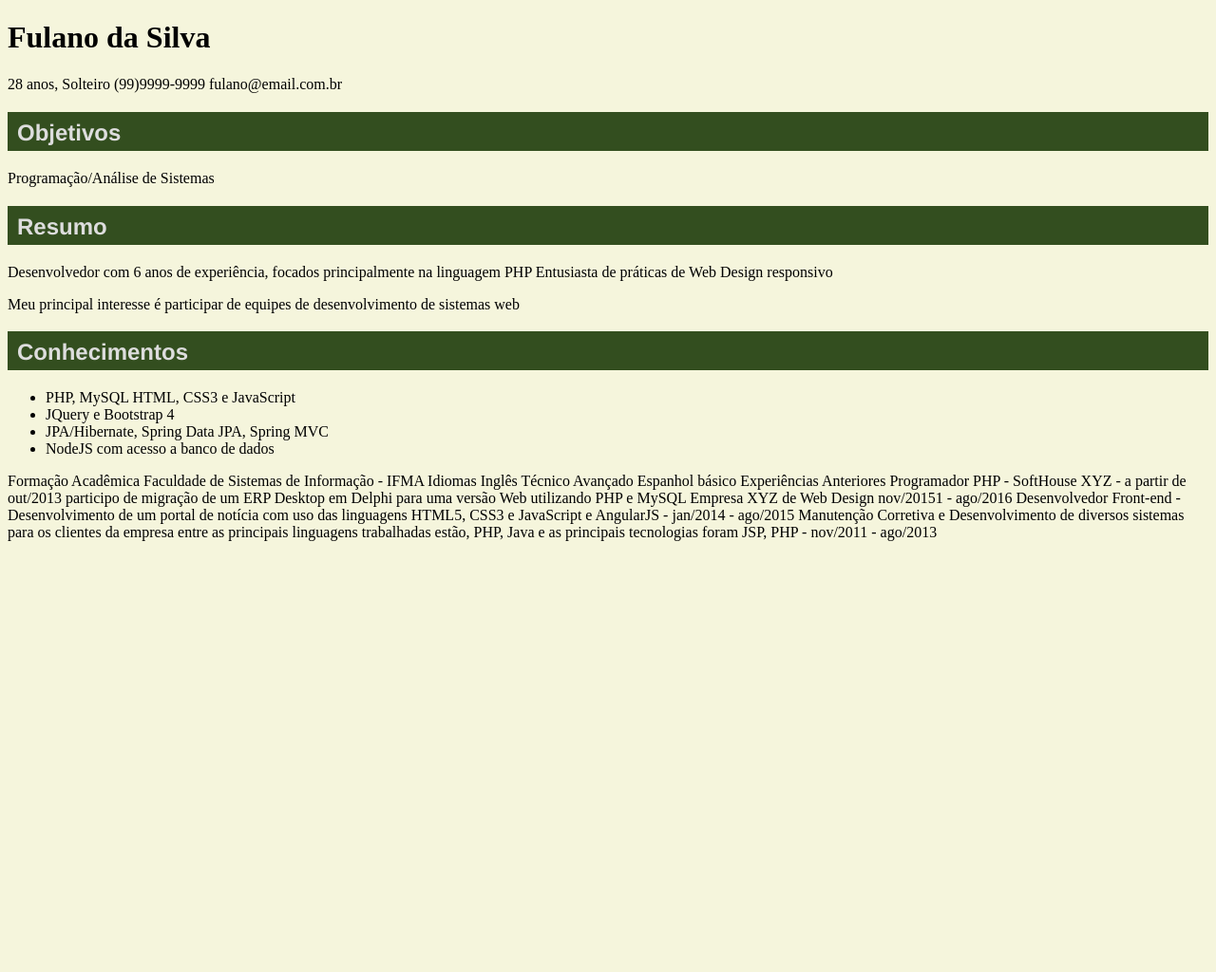
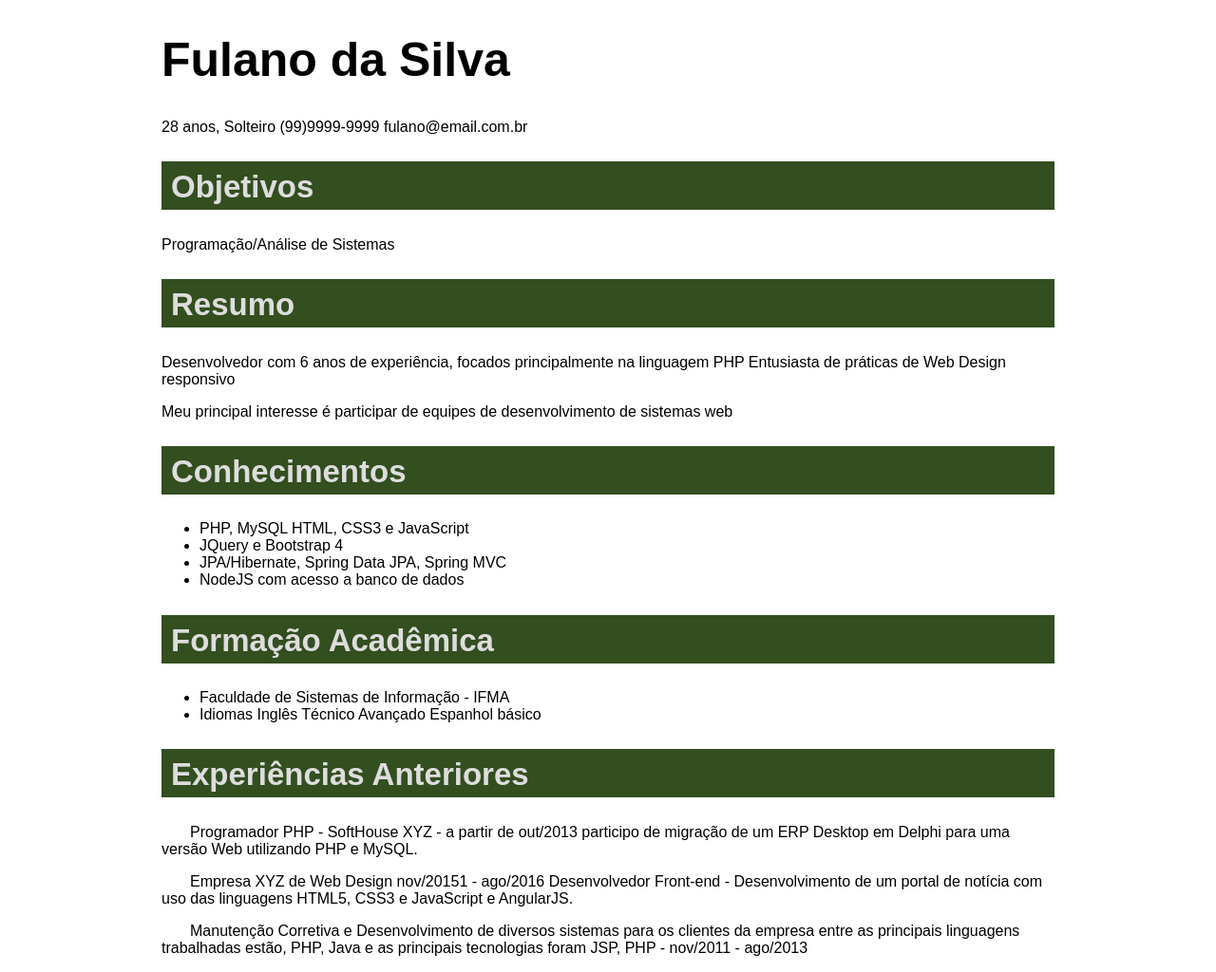
Before and after one commit to joaoslz/autoria-web-2018, a plain HTML site: page 01-curriculo/index.html in a window 1280 px wide. Shown: the whole page at 95% size. Before the commit the page ends 800 px from the top, so only its background shows below. Drawn offline with Linux system fonts and the light colour scheme.

Commit message:
Melhoria no css da página de curriculo

```diff
--- a/01-curriculo/css/curriculo.css
+++ b/01-curriculo/css/curriculo.css
@@ -1,16 +1,25 @@
+body {
+	font-family: Arial, sans-serif;
+	width: 940px;
+	margin-right: auto;
+	margin-left: auto;
+}
+
+h1 {
+	font-size: 50px;
+}
+
 h2 {
-	/* background-color: rgb(90, 90, 90); */
 	background-color: #334e1f;
 	color: #DDD;
-	font-family: Helvetica, Arial, sans-serif;
+	font-size: 33px;
+
 	/* padding: 10px; */
 	padding-left: 10px;
 	padding-top: 8px;
 	padding-bottom: 5px;
+}
 
-/*
-	8bits  8bits 8bits
-  0-255, 0-255, 0-255
-	0-FF, 0-FF, 0-FF
-*/
+.experiencia {
+	text-indent: 30px;
 }
--- a/01-curriculo/index.html
+++ b/01-curriculo/index.html
@@ -15,12 +15,12 @@
 	-->
 </head>
 
-<body style="background-color: beige">
+<body>
 	<h1> Fulano da Silva</h1>
-	28 anos, Solteiro (99)9999-9999 fulano@email.com.br
+	<p>28 anos, Solteiro (99)9999-9999 fulano@email.com.br</p>
 
 	<h2>Objetivos</h2>
-	Programação/Análise de Sistemas
+	<p>Programação/Análise de Sistemas</p>
 
 	<h2>Resumo</h2>
 
@@ -37,7 +37,22 @@
 		<li>NodeJS com acesso a banco de dados</li>
 	</ul>
 
-	Formação Acadêmica Faculdade de Sistemas de Informação - IFMA Idiomas Inglês Técnico Avançado Espanhol básico Experiências Anteriores Programador PHP - SoftHouse XYZ - a partir de out/2013 participo de migração de um ERP Desktop em Delphi para uma versão Web utilizando PHP e MySQL Empresa XYZ de Web Design nov/20151 - ago/2016 Desenvolvedor Front-end - Desenvolvimento de um portal de notícia com uso das linguagens HTML5, CSS3 e JavaScript e AngularJS - jan/2014 - ago/2015 Manutenção Corretiva e Desenvolvimento de diversos sistemas para os clientes da empresa entre as principais linguagens trabalhadas estão, PHP, Java e as principais tecnologias foram JSP, PHP - nov/2011 - ago/2013
+	<h2>Formação Acadêmica</h2>
+
+	<ul>
+		<li>Faculdade de Sistemas de Informação - IFMA</li>
+		<li>Idiomas Inglês Técnico Avançado Espanhol básico</li>
+	</ul>
+
+
+	<h2>Experiências Anteriores</h2>
+
+	<p class="experiencia">Programador PHP - SoftHouse XYZ - a partir de out/2013 participo de migração de um ERP Desktop em Delphi para uma versão Web utilizando PHP e MySQL.</p>
+
+	<p class="experiencia">Empresa XYZ de Web Design nov/20151 - ago/2016
+	Desenvolvedor Front-end - Desenvolvimento de um portal de notícia com uso das linguagens HTML5, CSS3 e JavaScript e AngularJS.</p>
+
+	<p class="experiencia">Manutenção Corretiva e Desenvolvimento de diversos sistemas para os clientes da empresa entre as principais linguagens trabalhadas estão, PHP, Java e as principais tecnologias foram JSP, PHP - nov/2011 - ago/2013</p>
 </body>
 
 </html>
```
